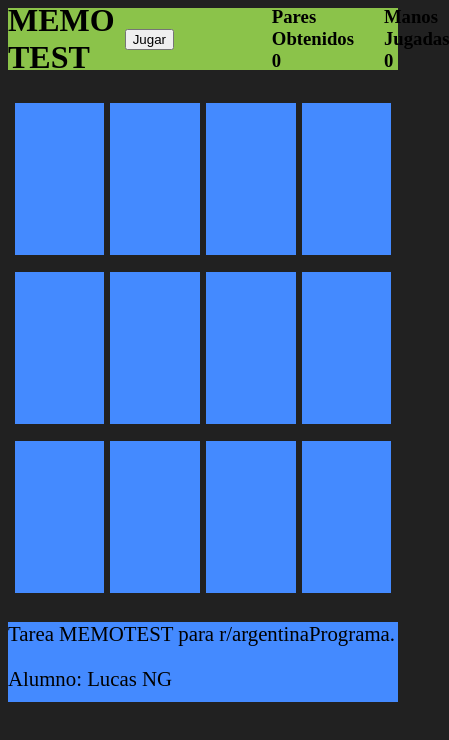
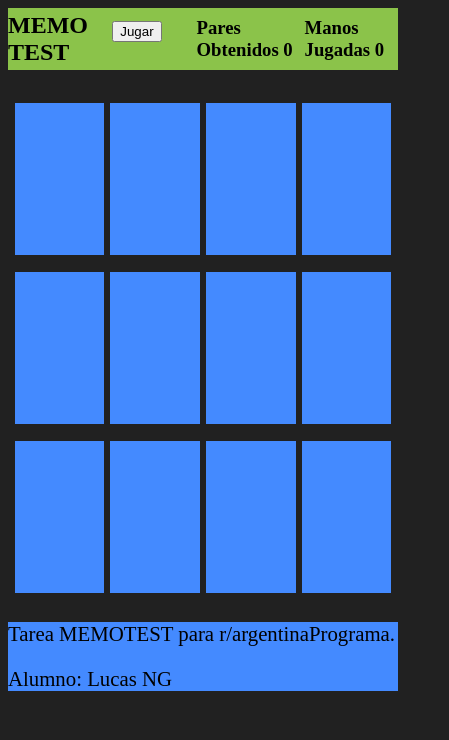
Before and after one commit to lucanouet/memotest2.0, a website: page index.html in a window 390 px wide. Shown: the whole page, 449 px wide, since content can reach past the window. Drawn offline with Linux system fonts and the light colour scheme.

Commit message:
Responsive

```diff
--- a/index.html
+++ b/index.html
@@ -9,9 +9,11 @@
 </head>
 <body>
     <header>
-        <h1>MEMO TEST</h1>
+        <h2>MEMO TEST</h2>
+        <div>
         <button type="button" id="btnJugar">Jugar</button>
         <button id="btnReiniciar">Reiniciar</button>
+        </div>
         <h3>Pares Obtenidos <strong id="paresObtenidos">0</strong></h3>
         <h3 id="manos">Manos Jugadas <strong id="cuentaManos">0</strong></h3>
     </header>
--- a/src/style.css
+++ b/src/style.css
@@ -5,6 +5,7 @@ body{
 
 }
 header{
+    box-sizing: border-box;
     display: flex;
     justify-content: left;
     align-items: center;
@@ -46,11 +47,14 @@ footer{
     height: 30%;
     box-sizing: border-box;
 }
+
 #btnJugar{
-    margin: 10px;
+    margin-left: 5px;
 }
+
 #btnReiniciar{
-    margin: 10px;
+    margin-left: 5px;
+    margin-right: 5px;
     opacity: 0;
 }
 
@@ -75,6 +79,7 @@ footer{
 
 footer{
     font-size: 1.3em;
+    height: max-content;
 }
 
 #ganaJuego{
@@ -86,5 +91,12 @@ footer{
     height: 60vh;
 }
 #manos{
-    padding-left: 30px;
+    padding-left: 10px;
 }
+
+header div{
+    display: flex;
+    flex-wrap: wrap;
+    margin-top: 5px;
+    align-items: center;
+}
```
